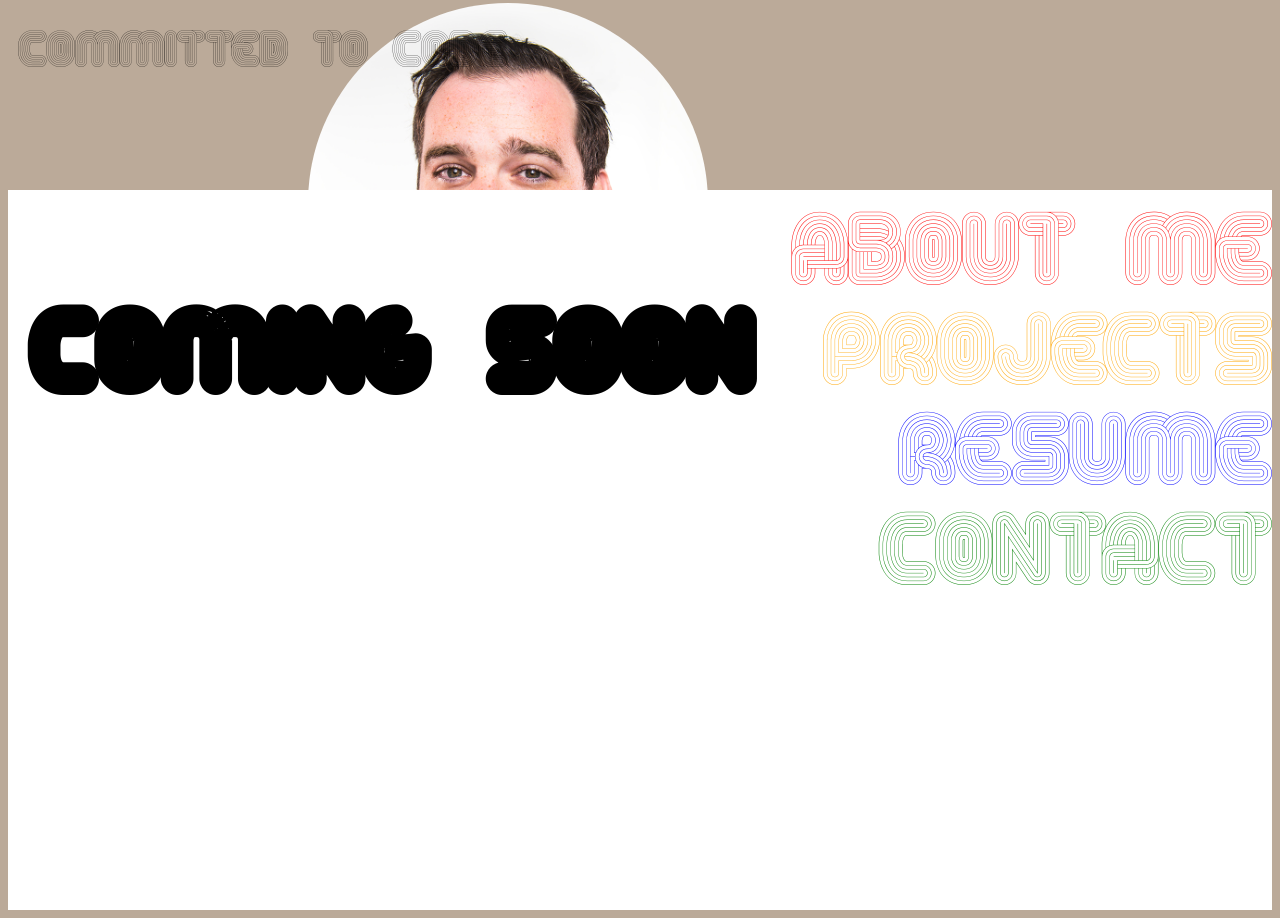
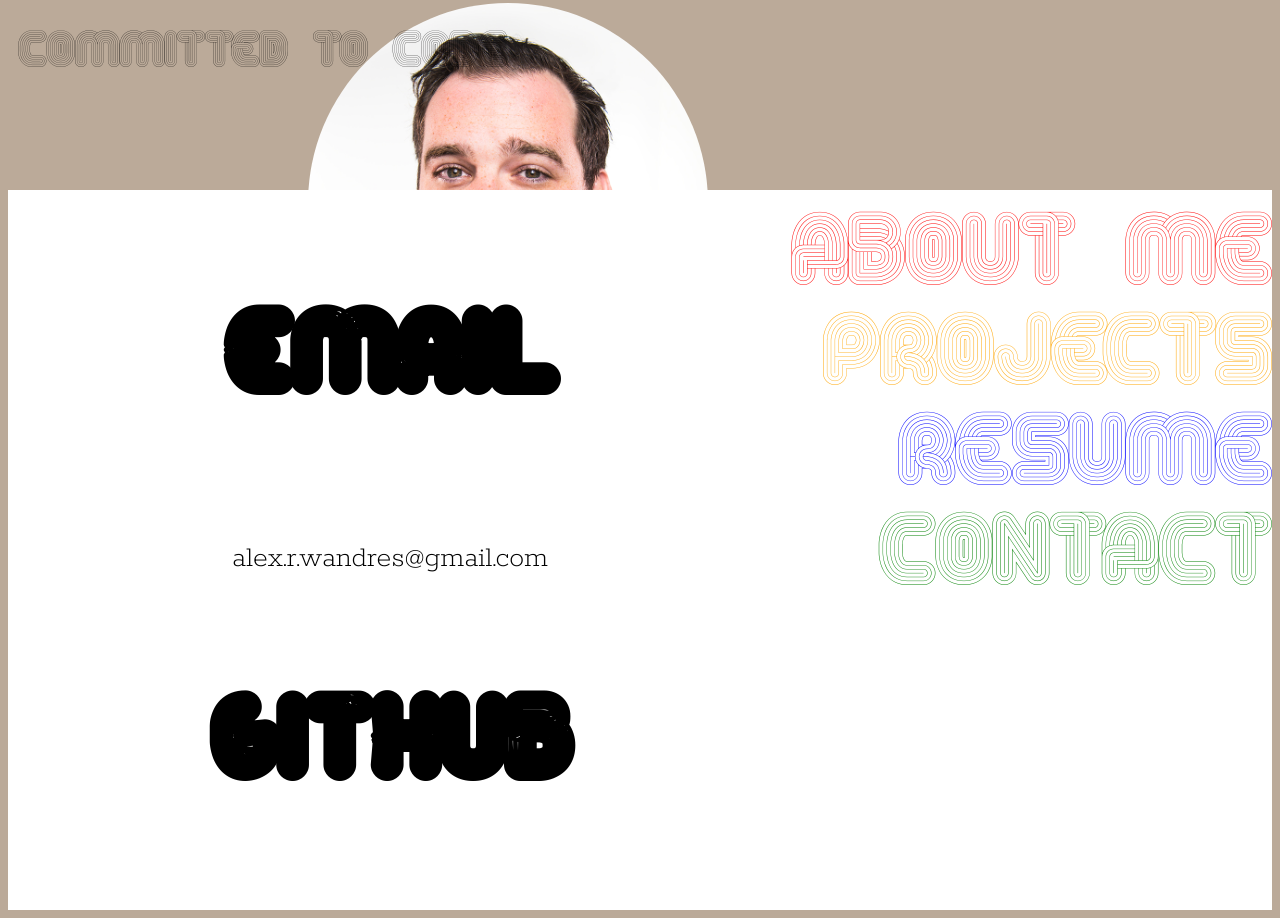
Before and after one commit to awandres/awandres.github.io, a website: page index.html at #!/contact in a window 1280 px wide. Shown: the part 329-1247 px from the top of the page. Drawn offline with nearby package versions, Linux system fonts and the light colour scheme; some packages are replaced by stand-ins of ours.

Commit message:
added contact

```diff
--- a/views/contact.html
+++ b/views/contact.html
@@ -1 +1,4 @@
-<h3>Coming Soon</h3>
+<h3>Email</h3>
+<p>alex.r.wandres@gmail.com</p>
+<h3>Github</h3>
+<a href="http://github.com/awandres"></a>
```
